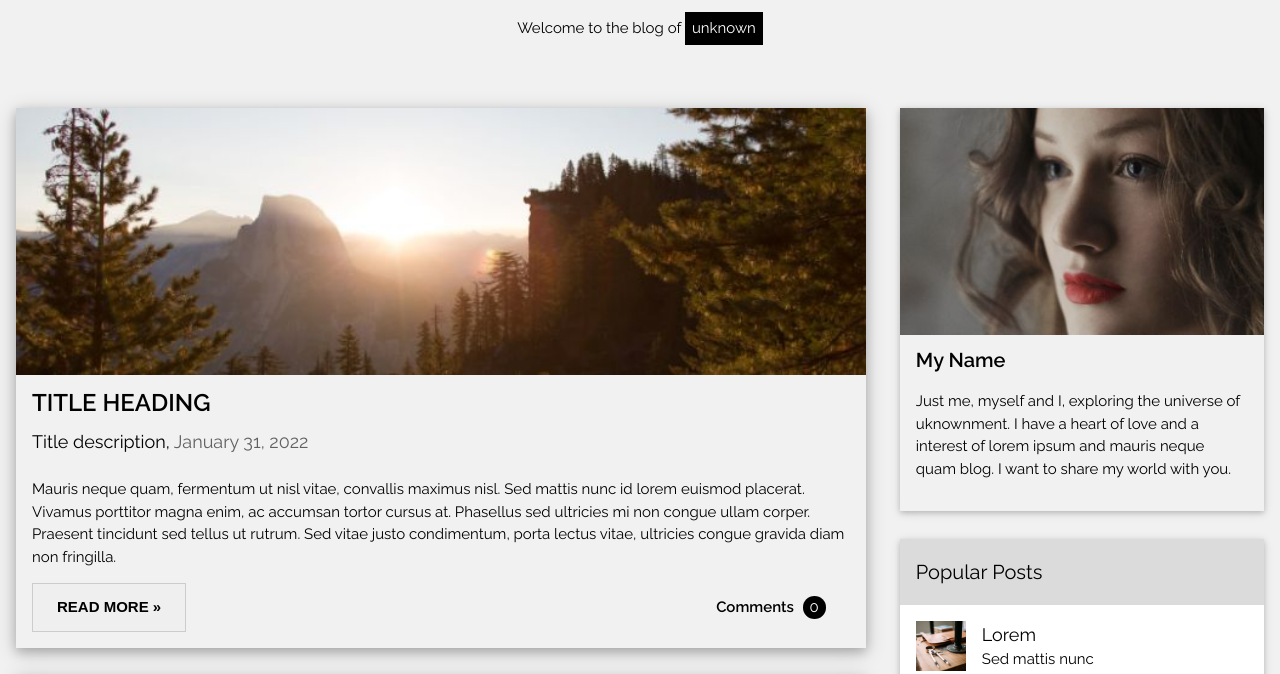
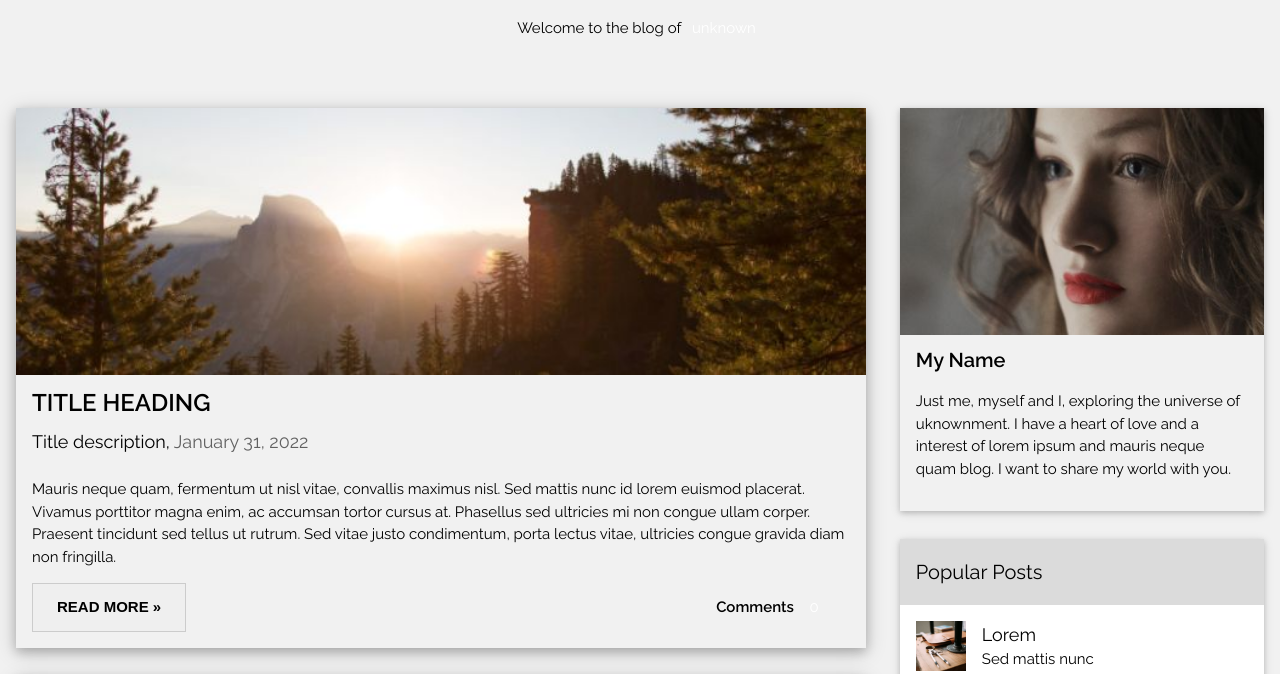
Before and after one commit to BekzodIsakov/template, a plain HTML site: page index.html in a window 1280 px wide. Shown: the part 99-773 px from the top of the page. Drawn offline with Linux system fonts and the light colour scheme.

Commit message:
comment out css

```diff
--- a/style.css
+++ b/style.css
@@ -172,7 +172,7 @@ ul {
   display: inline-block;
   padding: 0.5rem 0.7rem;
   color: var(--white) !important;
-  background-color: var(--black) !important;
+  /* background-color: var(--black) !important; */
 }
 
 .container::after {
```
